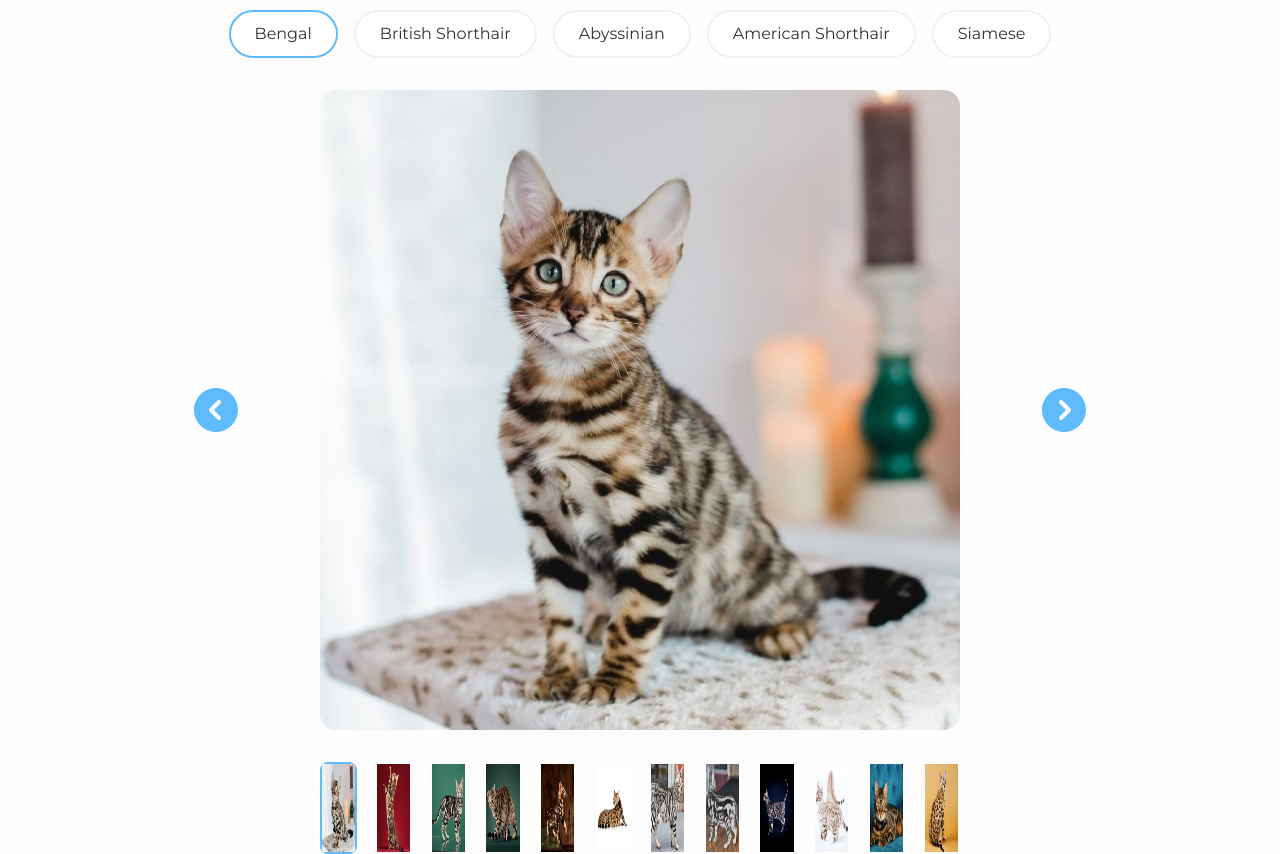
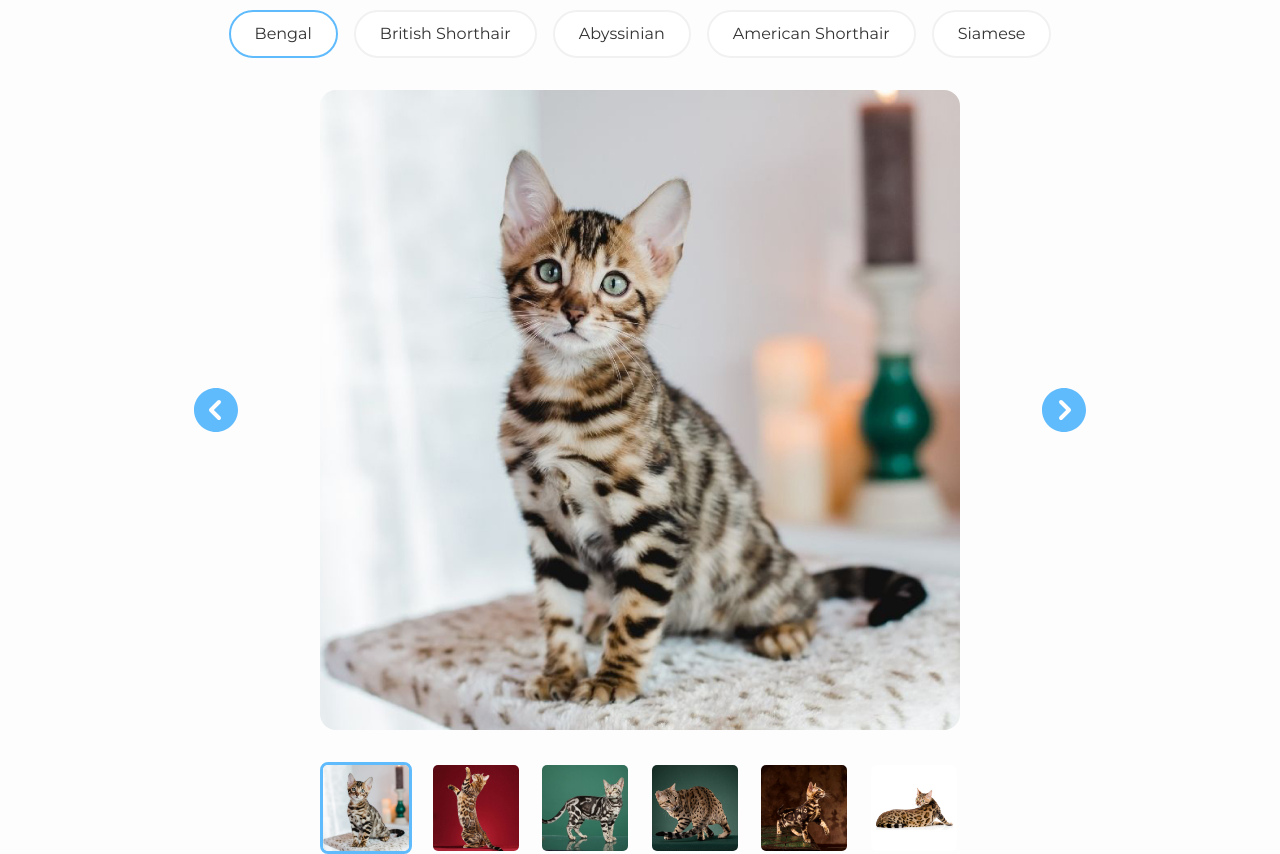
Before and after one commit to zoroMari/animal-colors, a website built with webpack: page src/index.html in a window 1280 px wide. Shown: the part 190-1044 px from the top of the page. Built offline with nearby package versions, Linux system fonts and the light colour scheme.

Commit message:
fixed flexbox for thumbs

```diff
--- a/src/app/gallery.ts
+++ b/src/app/gallery.ts
@@ -15,7 +15,6 @@ export class Gallery implements IGallery {
   private readonly _root: Element;
   private readonly _catPhotos: string[];
   private _randomIdPart = Math.random();
-
   private _slides: Record<number, ISlide> = { };
   private _currentSlide: ISlide;
 
@@ -39,13 +38,12 @@ export class Gallery implements IGallery {
   private _render(): void {
     this._root.append(this._createGalleryTemplate(this._catPhotos));
     this._changeSlide(0);
-    // this._insertSlideTemplate(this._catPhotos);
   }
 
   private _changeSlide(nextSlideIndex: number): void {
     if (this._currentSlide) {
       this._currentSlide.slide.classList.remove('Gallery-Slide_active');
-      this._currentSlide.thumb.classList.remove('Preview_active');
+      this._currentSlide.thumb.classList.remove('Thumb_active');
     }
 
     const maxIndex = Object.keys(this._slides).length - 1;
@@ -53,13 +51,9 @@ export class Gallery implements IGallery {
     if (index < 0) index = maxIndex;
     else if (index > maxIndex) index = 0;
 
-    console.log('index >>>', index);
-    console.log('nextSlideIndex >>>', nextSlideIndex);
-    console.log('maxIndex >>>', maxIndex);
     this._currentSlide = this._slides[index];
-    console.log('this._currentSlide  >>>', this._currentSlide );
     this._currentSlide.slide.classList.add('Gallery-Slide_active');
-    this._currentSlide.thumb.classList.add('Preview_active');
+    this._currentSlide.thumb.classList.add('Thumb_active');
   }
 
   private _createGalleryTemplate(images: string[]): HTMLDivElement {
@@ -67,25 +61,25 @@ export class Gallery implements IGallery {
     galleryTemplate.className = 'Gallery';
 
     const mainContainer = this._createMainPhotoContainerTemplate();
-    const previewContainer = this._createPreviewsPhotoContainerTemplate();
-    const previewWrapper = this._createPreviewsWrapperTemplate();
+    const thumbContainer = this._createThumbsPhotoContainerTemplate();
+    const thumbWrapper = this._createThumbsWrapperTemplate();
     const previousButton: HTMLDivElement = this._createPreviousButtonTemplate();
     const nextButton: HTMLDivElement = this._createNextButtonTemplate();
 
     images.forEach((item, index) => {
       const slide = this._createMainPhotoTemplate(item, index);
-      const thumb = this._createPreviewPhotoTemplate(item, index);
+      const thumb = this._createThumbPhotoTemplate(item, index);
 
       this._slides[index] = { index, slide, thumb };
 
       mainContainer.append(slide);
-      previewWrapper.append(thumb);
+      thumbWrapper.append(thumb);
     });
 
-    previewContainer.append(previewWrapper);
+    thumbContainer.append(thumbWrapper);
 
     galleryTemplate.append(mainContainer);
-    galleryTemplate.append(previewContainer);
+    galleryTemplate.append(thumbContainer);
     galleryTemplate.append(previousButton);
     galleryTemplate.append(nextButton);
 
@@ -99,15 +93,15 @@ export class Gallery implements IGallery {
     return photoMainContainer;
   }
 
-  private _createPreviewsPhotoContainerTemplate(): HTMLDivElement {
+  private _createThumbsPhotoContainerTemplate(): HTMLDivElement {
     const photoMainContainer = document.createElement('div');
-    photoMainContainer.className = 'Previews';
+    photoMainContainer.className = 'Thumbs';
     return photoMainContainer;
   }
 
-  private _createPreviewsWrapperTemplate(): HTMLDivElement {
+  private _createThumbsWrapperTemplate(): HTMLDivElement {
     const previewsWrapperTemplate = document.createElement('div');
-    previewsWrapperTemplate.className = 'Previews-Wrapper';
+    previewsWrapperTemplate.className = 'Thumbs-Wrapper';
     return previewsWrapperTemplate;
   }
 
@@ -118,10 +112,10 @@ export class Gallery implements IGallery {
     return photoMain;
   }
 
-  private _createPreviewPhotoTemplate(image: string, index: number): HTMLDivElement {
+  private _createThumbPhotoTemplate(image: string, index: number): HTMLDivElement {
     const photoPreview = document.createElement('div');
     photoPreview.innerHTML = `<img src="${image}" />`
-    photoPreview.className = 'Preview';
+    photoPreview.className = 'Thumb';
     photoPreview.onclick = () => this._changeSlide(index);
     return photoPreview;
   }
--- a/src/index.sass
+++ b/src/index.sass
@@ -125,7 +125,6 @@ a, h1, h2, h3, h4, h5, h6, p
     position: relative
     display: flex
     flex-direction: column
-    align-items: center
     margin-top: 32px
     width: 640px
 
@@ -152,33 +151,34 @@ a, h1, h2, h3, h4, h5, h6, p
         z-index: 111;
         opacity: 1;
 
-    .Previews
-      position: relative
+    .Thumbs
       max-width: 100%
       margin-top: 32px
       overflow-x: hidden
 
-      .Previews-Wrapper
+      .Thumbs-Wrapper
         display: flex
-        // flex-wrap: wrap
         width: 100%
 
-      .Preview
-        width: 92px
-        height: 92px
-        cursor: pointer
-        border: 2px solid transparent
-        border-radius: 8px
+        .Thumb
+          flex-shrink: 0
+          width: 92px
+          height: 92px
+          cursor: pointer
+          border: 3px solid transparent
+          border-radius: 8px
+          overflow-x: hidden
+          overflow-y: hidden
 
-        img
-          width: 100%
-          height: 100%
+          img
+            width: 100%
+            height: 100%
 
-        &:not(:first-child)
-            margin-left: 17.6px
+          &:not(:first-child)
+              margin-left: 17.6px
 
-        &_active
-          border-color: $color-main
+          &_active
+            border-color: $color-main
 
     .Arrow
       position: absolute
```
